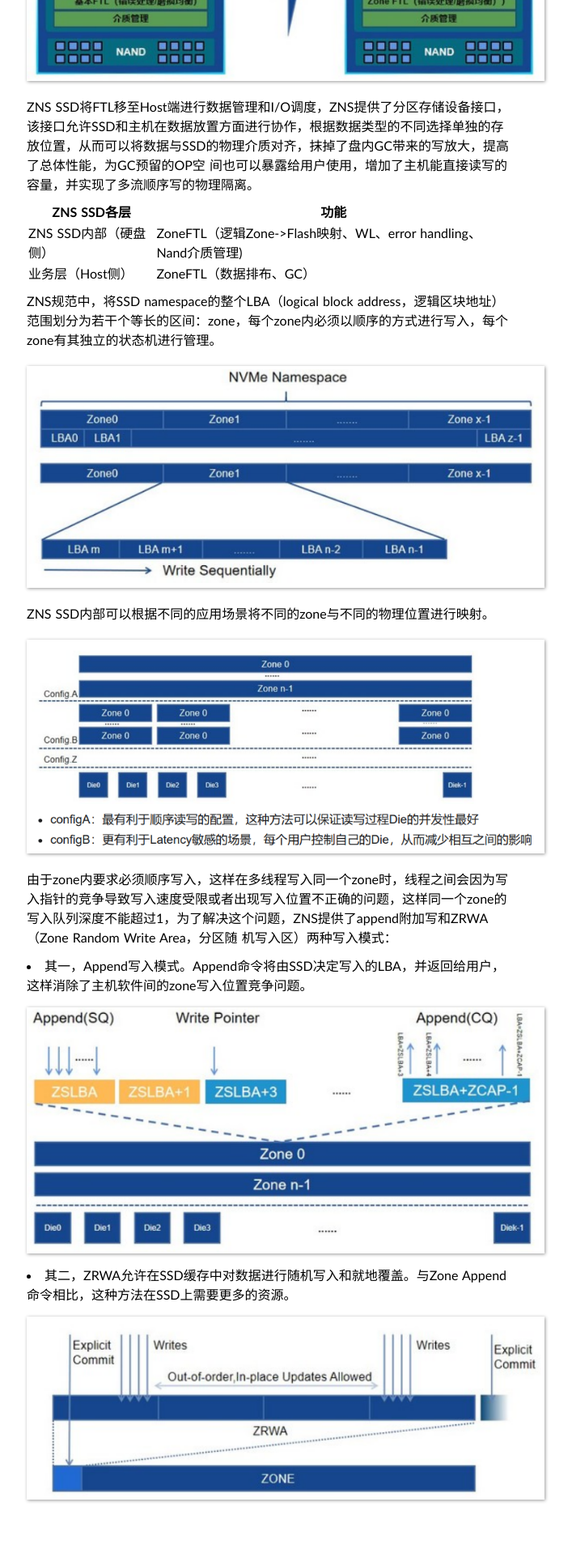
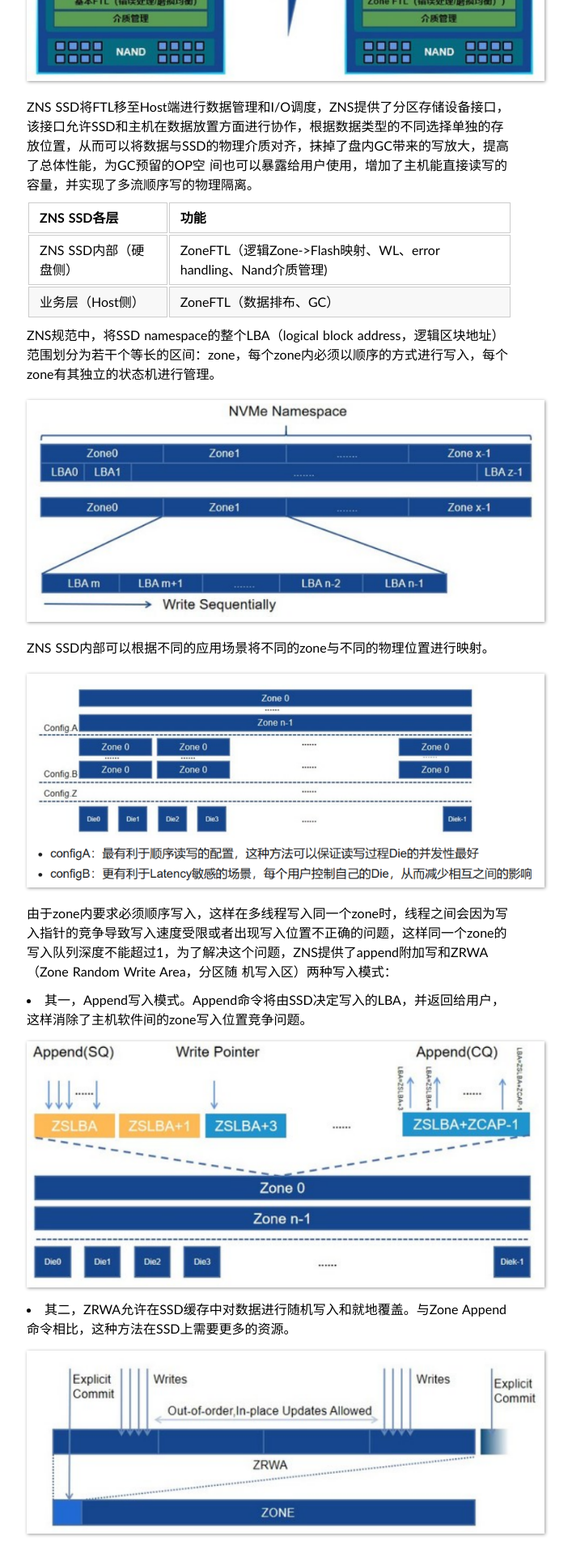
Before and after one commit to pomfei/pomfei.github.io, a Jekyll site: the page built from _posts/2023-12-25-ZnsIntroduction.md, in a window 1280 px wide. Shown: the part 657-2570 px from the top of the page at 81% size, without its empty margins (307-1014 px from the left). Built offline with Jekyll 4.4.1, drawn with Linux system fonts in a browser that asks for light colours; Markdown is read by kramdown in place of the engine named in the settings.

Commit message:
Add table style

```diff
--- a/media/css/style.css
+++ b/media/css/style.css
@@ -133,3 +133,44 @@
 color: white;
 background: #83BF73;
 }
+/*
+* Add the table style
+ */
+table {
+padding: 0;
+width: 100%;
+}
+
+table tr {
+border-top: 1px solid #cccccc;
+background-color: white;
+margin: 0;
+padding: 0;
+}
+
+table tr:nth-child(2n) {
+background-color: #f8f8f8;
+}
+
+table tr th {
+font-weight: bold;
+border: 1px solid #cccccc;
+text-align: left;
+margin: 0;
+padding: 6px 13px;
+}
+
+table tr td {
+border: 1px solid #cccccc;
+text-align: left;
+margin: 0;
+padding: 6px 13px;
+}
+
+table tr th :first-child, table tr td :first-child {
+margin-top: 0;
+}
+
+table tr th :last-child, table tr td :last-child {
+margin-bottom: 0;
+}
```
Also changed, not shown: _config.yml (line endings or trailing spaces).
